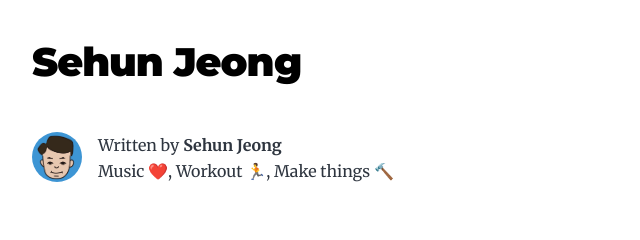
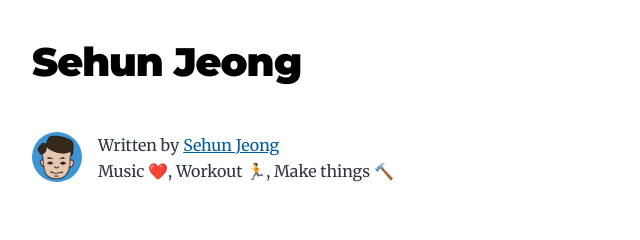
Before and after one commit to jeongsehun/jeongsehun.github.io, a Gatsby site: page / in a window 1280 px wide. Shown: the top 240 px of the page, 292-932 px from the left. Built offline with nearby package versions, Linux system fonts and the light colour scheme; Gatsby itself is replaced by a stand-in of ours.

Commit message:
refactor: 링크 수정 - github 링크 추가 - README.md 파일 수정

```diff
--- a/gatsby-config.js
+++ b/gatsby-config.js
@@ -8,8 +8,13 @@ module.exports = {
     description: `Personal blog by Sehun Jeong`,
     siteUrl: `https://jeongsehun.github.io`,
     social: {
-      twitter: ``,
+      email: `sehun.dev@gmail.com`,
+      github: `https://github.com/jeongsehun`,
+      linkedIn: `https://www.linkedin.com/in/sehunjeong`,
     },
+  },
+  flags: {
+    DEV_SSR: false,
   },
   plugins: [
     `gatsby-plugin-image`,
--- a/src/components/bio.js
+++ b/src/components/bio.js
@@ -19,7 +19,7 @@ const Bio = () => {
             summary
           }
           social {
-            twitter
+            github
           }
         }
       }
@@ -27,7 +27,8 @@ const Bio = () => {
   `)
 
   // Set these values by editing "siteMetadata" in gatsby-config.js
-  const author = data.site.siteMetadata?.author
+  const author = data.site.siteMetadata?.author;
+  const social = data.site.siteMetadata?.social;
 
   return (
     <div className="bio">
@@ -43,7 +44,7 @@ const Bio = () => {
       />
       <p>
         Written by{` `}
-        <strong>Sehun Jeong</strong>
+        <a href={social.github} target="_blank" rel="noopener">Sehun Jeong</a>
         <br />
         {author?.summary || null}
       </p>
```
Also changed, not shown: README.md.
